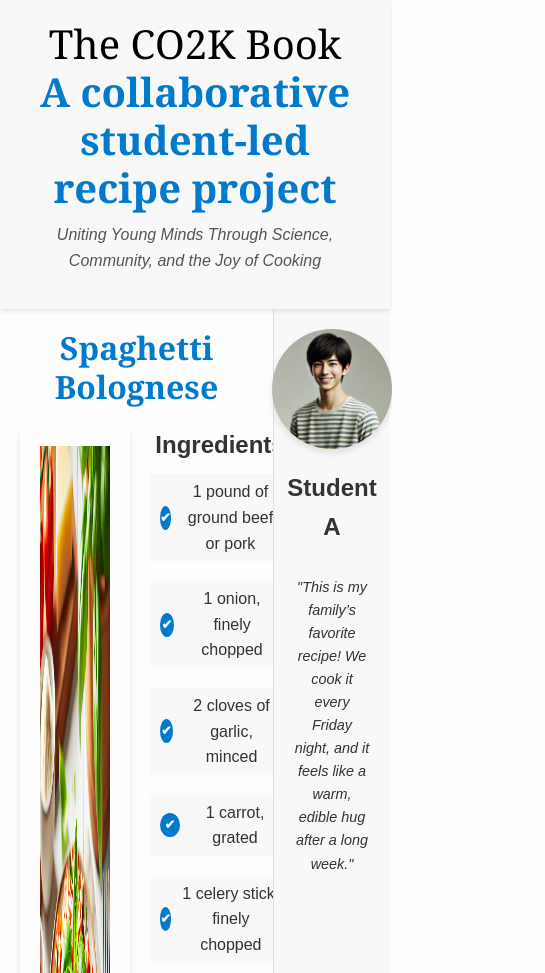
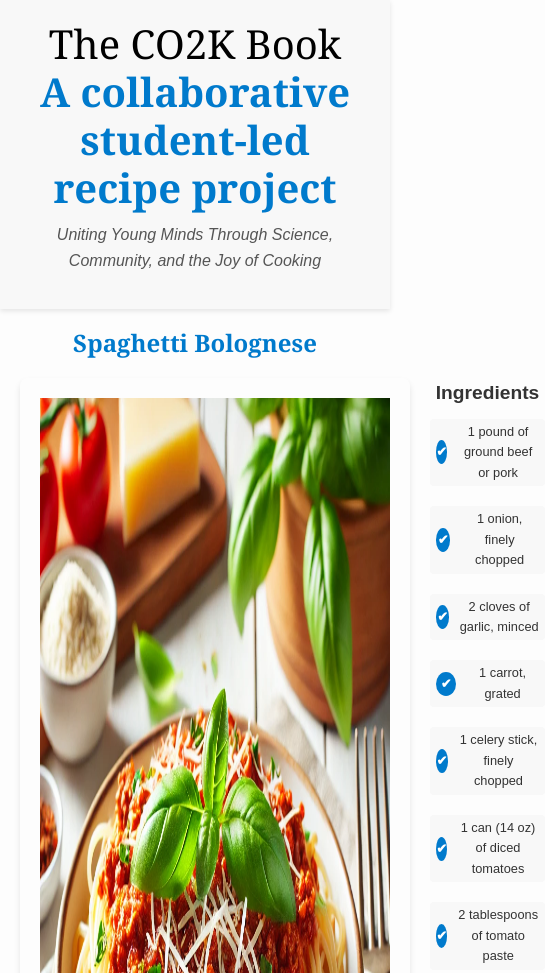
Before and after one commit to Charis02/co2k, an Astro site: page /co2k/recipes/spaghetti-bolognese in a window 390 px wide. Shown: the top 973 px of the page, 545 px wide, since content can reach past the window. Built offline with nearby package versions, Linux system fonts and the light colour scheme; Astro itself is replaced by a stand-in of ours.

Commit message:
fix paths and styles for phone

```diff
--- a/public/styles/global.css
+++ b/public/styles/global.css
@@ -359,3 +359,134 @@ footer p {
   line-height: 24px; /* Center text vertically */
   font-weight: bold;
 }
+
+
+/* General Styles */
+body {
+  font-family: 'Arial', sans-serif;
+  background-color: #fdfdfd; /* Off-white */
+  color: #333; /* Dark text */
+  margin: 0;
+  padding: 0;
+  line-height: 1.6;
+}
+
+a {
+  /* black regardless of theme */
+  color: #000;
+  text-decoration: none;
+  transition: color 0.3s ease;
+}
+
+a:hover {
+  color: #005f99; /* Darker accent blue */
+}
+
+h1, h2, h3 {
+  margin-top: 0;
+}
+
+/* Recipe Content - Larger Screens */
+.recipe-title {
+  font-size: 2rem;
+  margin-bottom: 20px;
+  text-align: center;
+}
+
+/* Ingredients Section */
+.ingredients-title {
+  font-size: 1.5rem;
+  margin: 0; /* Remove default margin */
+}
+
+/* Ingredients List */
+.ingredients-list {
+  list-style: none; /* Remove default bullets */
+  padding: 0;
+  margin: 0;
+  display: flex; /* Inline layout for the list */
+  flex-wrap: wrap; /* Allow wrapping to the next line if needed */
+  justify-content: center; /* Center the items within the container */
+  gap: 10px 20px; /* Space between items */
+}
+
+.ingredients-list li {
+  display: flex; /* Align icon and text horizontally */
+  align-items: center;
+  gap: 10px; /* Space between icon and text */
+  font-size: 1rem; /* Font size for ingredients */
+  background-color: #f8f8f8; /* Optional background for better contrast */
+  padding: 5px 10px; /* Add spacing around each item */
+  border-radius: 4px; /* Rounded corners for a cleaner look */
+}
+
+/* Recipe Steps */
+ol li {
+  margin-bottom: 10px;
+  font-size: 1rem; /* General font size for steps */
+}
+
+/* Responsive Adjustments for Smaller Screens */
+@media (max-width: 768px) {
+  .recipe-title {
+    font-size: 1.8rem; /* Reduce font size for the recipe title */
+  }
+
+  .ingredients-title {
+    font-size: 1.4rem; /* Reduce the font size for the ingredients title */
+  }
+
+  .ingredients-list li {
+    font-size: 0.9rem; /* Slightly reduce the font size for ingredients */
+    padding: 4px 8px; /* Reduce padding */
+  }
+
+  .recipe-page-image {
+    width: 50%; /* Make image larger for smaller screens */
+  }
+
+  ol li {
+    font-size: 0.9rem; /* Reduce font size for steps */
+  }
+
+  .layout {
+    flex-direction: column; /* Stack layout vertically on smaller screens */
+    padding: 10px;
+  }
+
+  .layout > .left, .layout > .right {
+    width: 100%; /* Full-width layout sections */
+    padding: 10px; /* Reduced padding */
+  }
+
+  .right {
+    margin-top: 20px; /* Add margin between stacked sections */
+  }
+}
+
+@media (max-width: 480px) {
+  .recipe-title {
+    font-size: 1.5rem; /* Further reduce title size for very small screens */
+  }
+
+  .ingredients-title {
+    font-size: 1.2rem; /* Smaller font for the ingredients title */
+  }
+
+  .ingredients-list li {
+    font-size: 0.8rem; /* Make ingredients smaller for phones */
+    padding: 3px 6px; /* Less padding for smaller screens */
+  }
+
+  .profile-note {
+    font-size: 0.8rem; /* Reduce the font size for the profile note */
+  }
+
+  .recipe-page-image {
+    width: 100%; /* Make the image take up full width */
+  }
+
+  ol li {
+    font-size: 0.8rem; /* Reduce font size for the recipe steps on very small screens */
+  }
+}
--- a/src/pages/recipes/spaghetti-bolognese.astro
+++ b/src/pages/recipes/spaghetti-bolognese.astro
@@ -3,7 +3,7 @@ import RecipeLayout from '../../layouts/RecipeLayout.astro';
 
 const recipe = {
   title: 'Spaghetti Bolognese',
-  foodImage: '/images/spaghetti.jpg',
+  foodImage: '/co2k/images/spaghetti.jpg',
   ingredients: [
     '1 pound of ground beef or pork',
     '1 onion, finely chopped',
@@ -33,7 +33,7 @@ const recipe = {
 
 const author = {
   name: 'Student A',
-  photo: '/images/student-a.jpg',
+  photo: '/co2k/images/student-a.jpg',
   note: 'This is my family’s favorite recipe! We cook it every Friday night, and it feels like a warm, edible hug after a long week.'
 };
 ---
```
Also changed, not shown: src/pages/index.astro (+0 -62 lines).
